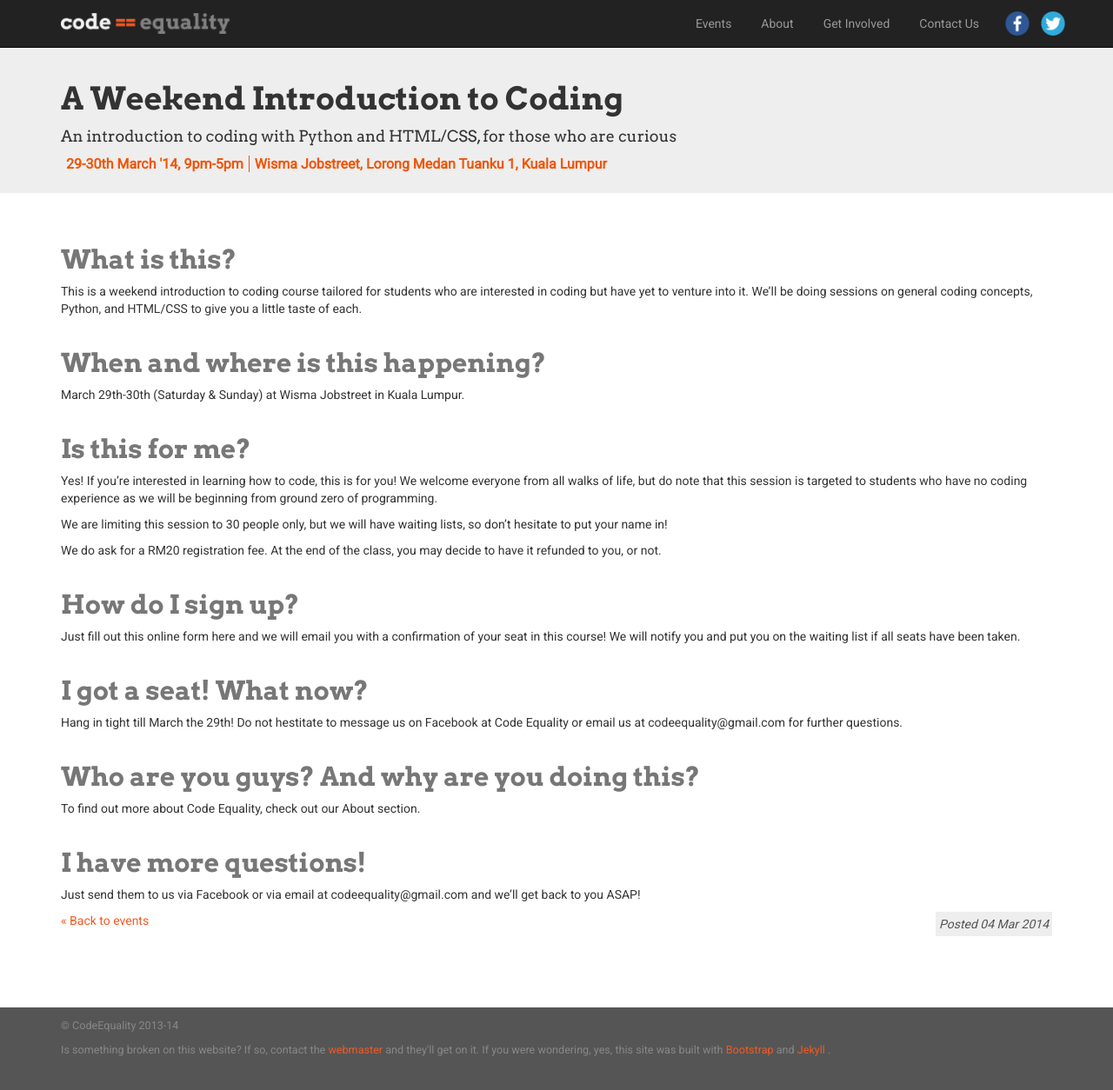
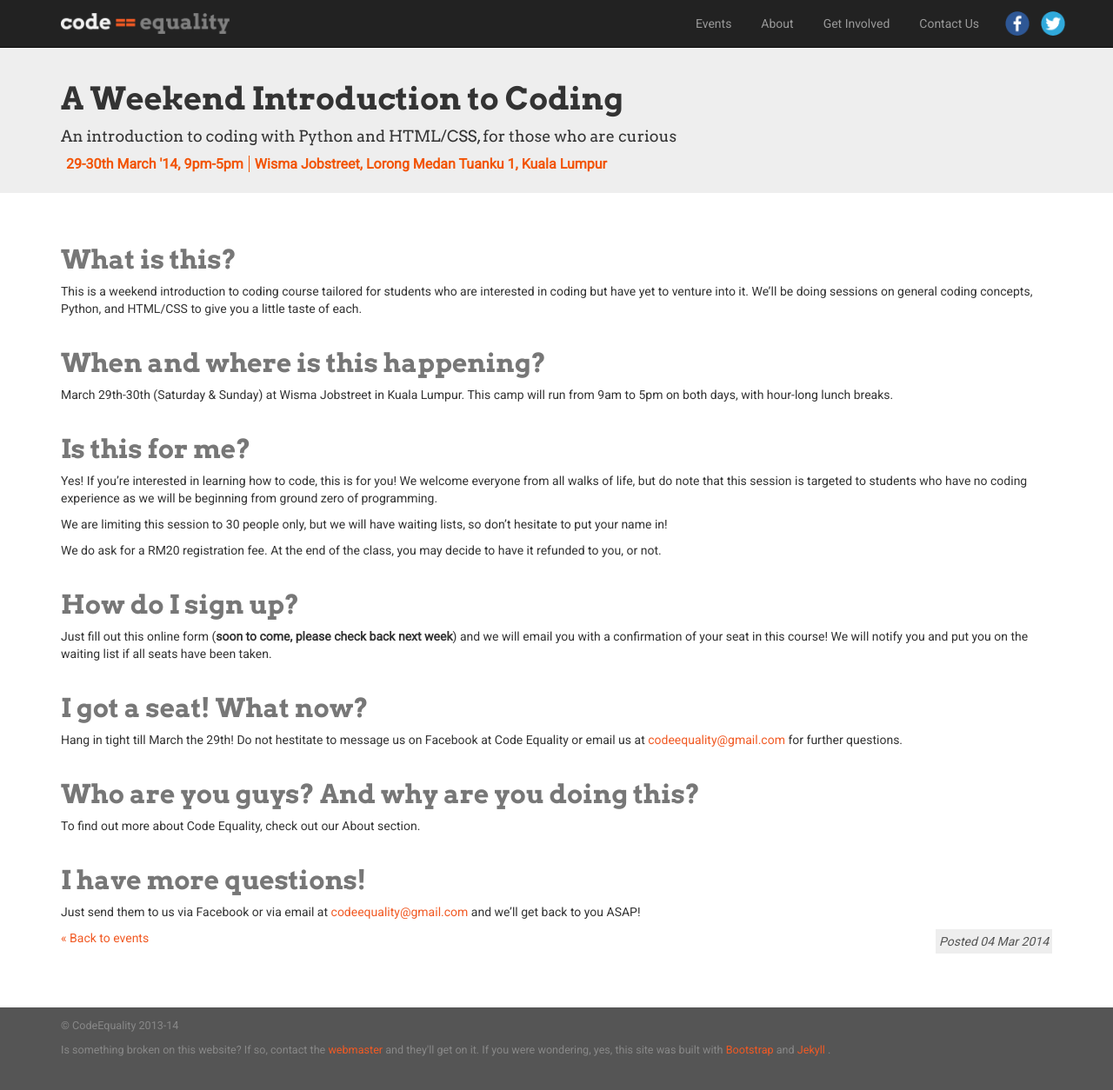
Before and after one commit to CodeEquality/codeequality.github.io, a Jekyll site: the page built from _posts/2014-03-04-introduction-to-coding-weekend-camp.md, in a window 1280 px wide and 1259 px high. Shown: the top 1254 px of the window at 87% size. Built offline with Jekyll 4.4.1, drawn with Linux system fonts in a browser that asks for light colours; nearby versions of some CDN libraries.

Commit message:
Tweak content and CSS

```diff
--- a/_posts/2014-03-04-introduction-to-coding-weekend-camp.md
+++ b/_posts/2014-03-04-introduction-to-coding-weekend-camp.md
@@ -11,7 +11,7 @@ excerpt: An introduction to coding with Python and HTML/CSS, for those who are c
 This is a weekend introduction to coding course tailored for students who are interested in coding but have yet to venture into it. We'll be doing sessions on general coding concepts, Python, and HTML/CSS to give you a little taste of each.
 
 ##When and where is this happening?
-March 29th-30th (Saturday & Sunday) at Wisma Jobstreet in Kuala Lumpur.
+March 29th-30th (Saturday & Sunday) at Wisma Jobstreet in Kuala Lumpur. This camp will run from 9am to 5pm on both days, with hour-long lunch breaks.
 
 
 ##Is this for me?
@@ -22,13 +22,13 @@ We are limiting this session to 30 people only, but we will have waiting lists,
 We do ask for a RM20 registration fee. At the end of the class, you may decide to have it refunded to you, or not.
 
 ##How do I sign up?
-Just fill out this online form here and we will email you with a confirmation of your seat in this course! We will notify you and put you on the waiting list if all seats have been taken.
+Just fill out this online form (<strong>soon to come, please check back next week</strong>) and we will email you with a confirmation of your seat in this course! We will notify you and put you on the waiting list if all seats have been taken.
 
 ##I got a seat! What now?
-Hang in tight till March the 29th! Do not hestitate to message us on Facebook at Code Equality or email us at codeequality@gmail.com for further questions.
+Hang in tight till March the 29th! Do not hestitate to message us on Facebook at Code Equality or email us at <a href="mailto:codeequality@gmail.com">codeequality@gmail.com</a> for further questions.
 
 ##Who are you guys? And why are you doing this?
 To find out more about Code Equality, check out our About section.
 
 ##I have more questions!
-Just send them to us via Facebook or via email at codeequality@gmail.com and we'll get back to you ASAP!
+Just send them to us via Facebook or via email at <a href="mailto:codeequality@gmail.com">codeequality@gmail.com</a> and we'll get back to you ASAP!
--- a/css/main.css
+++ b/css/main.css
@@ -79,7 +79,7 @@ footer {
   color: #888888;
   padding: 0 15px;
   margin-bottom: 12px;
-  min-height: 230px;
+  min-height: 260px;
   display: table; }
   .ce-event-card h3 a {
     color: #333333; }
--- a/css/main.sass
+++ b/css/main.sass
@@ -105,7 +105,7 @@ footer
   color: $grey
   padding: 0 15px
   margin-bottom: $space
-  min-height: 230px
+  min-height: 260px
   display: table
   h3 a
     color: $body-color
```
Also changed, not shown: 3 other files.
